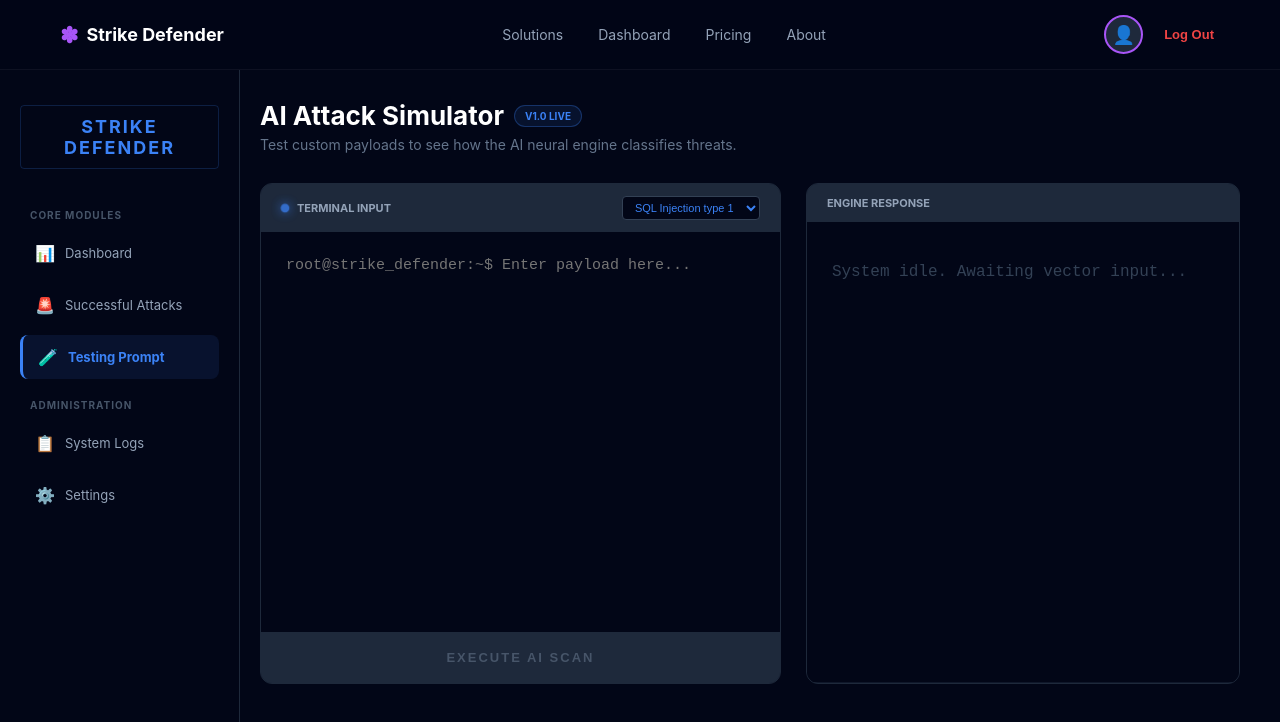
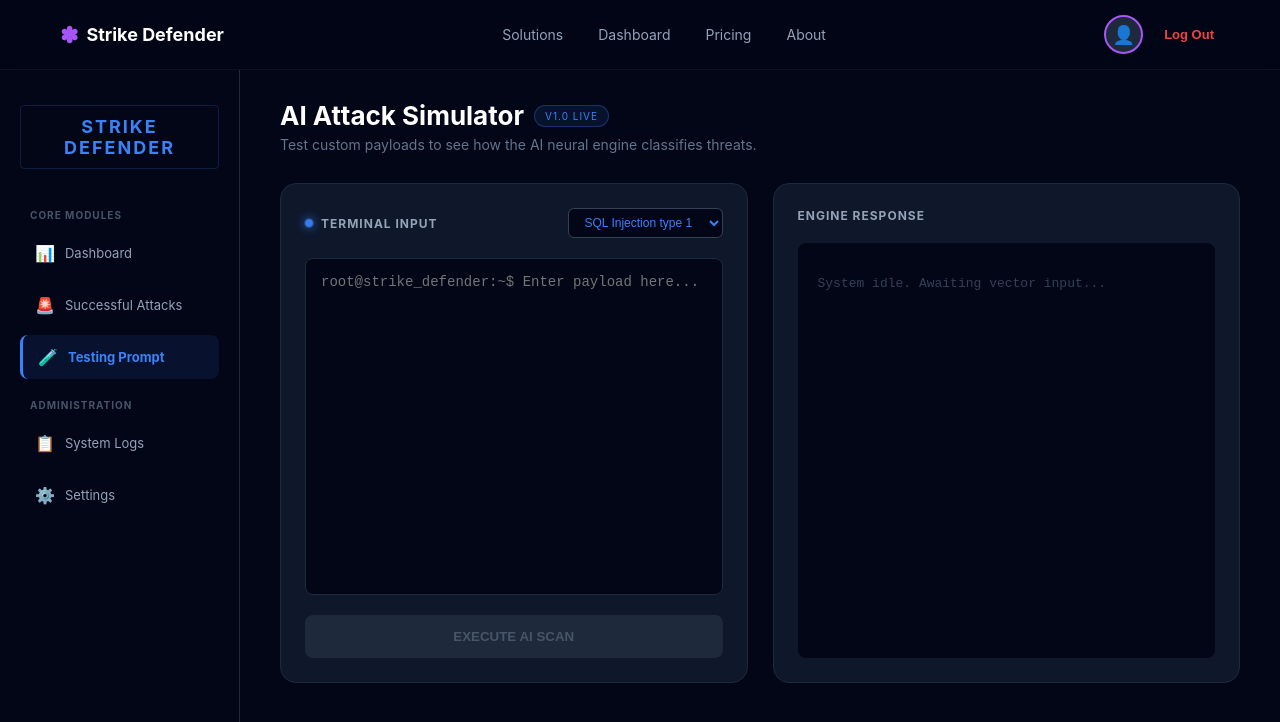
Before and after one commit to ahmed212004/Graduation, a React (Create React App) app: page /prompt-testing in a window 1280 px wide. Shown: the top 722 px of the page. Built offline with nearby package versions, Linux system fonts and the light colour scheme; sample sign-in values are in the browser's storage.

Commit message:
All style is ready

```diff
--- a/src/components/PromptTesting.js
+++ b/src/components/PromptTesting.js
@@ -4,7 +4,6 @@ import Navbar from "../components/Navbar";
 import Sidebar from "../components/Sidebar";
 import { motion, AnimatePresence } from "framer-motion";
 
-// استدعاء ملف الستايل (تأكد من صحة المسار)
 import "../style/Simulator.css";
 
 function PromptTesting() {
@@ -13,10 +12,10 @@ function PromptTesting() {
   const [result, setResult] = useState(null);
   const [loading, setLoading] = useState(false);
   const [error, setError] = useState(null);
+  const [isMenuOpen, setIsMenuOpen] = useState(false); // لإدارة السايدبار في الموبايل
 
   const handleTestPrompt = async () => {
     if (!promptText.trim()) return;
-
     setLoading(true);
     setError(null);
     setResult(null);
@@ -37,10 +36,16 @@ function PromptTesting() {
   return (
     <div className="simulator-page-wrapper">
       <Navbar />
+
+      {/* زر الموبايل للسايدبار (بنفس ستايل الداشبورد) */}
+      <button className="mobile-menu-btn" onClick={() => setIsMenuOpen(!isMenuOpen)}>
+        {isMenuOpen ? "✕" : "☰"}
+      </button>
+
       <div className="simulator-container">
-        <Sidebar />
+        <Sidebar isOpen={isMenuOpen} setIsOpen={setIsMenuOpen} />
 
-        <main className="simulator-main">
+        <main className={`simulator-main ${isMenuOpen ? 'blur-effect' : ''}`} onClick={() => isMenuOpen && setIsMenuOpen(false)}>
           <header style={{ marginBottom: "30px" }}>
             <div style={{ display: "flex", alignItems: "center", gap: "10px" }}>
               <h1 style={{ fontSize: "26px", fontWeight: "bold", margin: 0 }}>AI Attack Simulator</h1>
@@ -97,10 +102,10 @@ function PromptTesting() {
                   )}
 
                   {loading && (
-                    <motion.div initial={{ opacity: 0 }} animate={{ opacity: 1 }} style={{ color: "#3b82f6" }}>
-                      {"[>]"} Initializing Neural Scan...<br />
-                      {"[>]"} Analyzing payload entropy...<br />
-                      {"[>]"} Matching against attack patterns...
+                    <motion.div initial={{ opacity: 0 }} animate={{ opacity: 1 }} style={{ color: "#3b82f6", lineHeight: '1.8' }}>
+                      {`[>]`} Initializing Neural Scan...<br />
+                      {`[>]`} Analyzing payload entropy...<br />
+                      {`[>]`} Matching against attack patterns...
                     </motion.div>
                   )}
 
--- a/src/style/Simulator.css
+++ b/src/style/Simulator.css
@@ -1,70 +1,103 @@
-/* الهيكل العام */
+/* --- Simulator Layout --- */
 .simulator-page-wrapper {
   min-height: 100vh;
   background: #020617;
   color: #fff;
-  display: flex;
-  flex-direction: column;
 }
 
 .simulator-container {
   display: flex;
-  flex: 1;
-  margin-top: 70px;
+  min-height: 100vh;
 }
 
 .simulator-main {
   flex: 1;
-  margin-left: 220px;
-  padding: 30px 40px;
-  width: calc(100% - 220px);
+  margin-left: 240px; /* عرض السايدبار للكمبيوتر */
+  padding: 100px 40px 40px;
+  transition: all 0.3s ease-in-out;
   box-sizing: border-box;
 }
 
-/* التقسيم */
+/* --- Badges & Headers --- */
+.beta-badge-style {
+  font-size: 10px;
+  background: rgba(59, 130, 246, 0.1);
+  color: #3b82f6;
+  padding: 4px 10px;
+  border-radius: 20px;
+  border: 1px solid rgba(59, 130, 246, 0.3);
+  letter-spacing: 1px;
+}
+
+/* --- Simulator Grid --- */
 .simulator-grid {
   display: grid;
-  grid-template-columns: 1.2fr 1fr;
+  grid-template-columns: 1fr 1fr;
   gap: 25px;
+  align-items: start;
 }
 
+/* --- Cards Styling --- */
 .input-card, .result-card {
   background: #0f172a;
   border: 1px solid #1e293b;
-  border-radius: 12px;
-  overflow: hidden;
+  border-radius: 16px;
+  padding: 24px;
   display: flex;
   flex-direction: column;
+  min-height: 450px;
 }
 
 .card-header {
-  background: #1e293b;
-  padding: 12px 20px;
   display: flex;
   justify-content: space-between;
   align-items: center;
-  font-size: 11px;
+  margin-bottom: 20px;
+  color: #94a3b8;
+  font-size: 12px;
   font-weight: bold;
-  color: #94a3b8;
+  letter-spacing: 1px;
 }
 
-/* الزراير والقوائم */
-.execute-btn {
-  background: linear-gradient(135deg, #3b82f6 0%, #2563eb 100%);
-  color: #ffffff;
-  border: none;
-  padding: 18px;
-  font-weight: 700;
+/* --- Input Elements --- */
+.simulator-select {
+  background: #020617;
+  border: 1px solid #334155;
+  color: #3b82f6;
+  padding: 6px 12px;
+  border-radius: 6px;
+  font-size: 12px;
+  outline: none;
   cursor: pointer;
-  font-size: 13px;
-  letter-spacing: 2px;
-  text-transform: uppercase;
-  transition: all 0.3s ease;
 }
 
-.execute-btn:hover:not(:disabled) {
-  background: linear-gradient(135deg, #60a5fa 0%, #3b82f6 100%);
-  box-shadow: 0 0 20px rgba(59, 130, 246, 0.4);
+.terminal-textarea {
+  flex: 1;
+  background: #020617;
+  border: 1px solid #1e293b;
+  border-radius: 8px;
+  padding: 15px;
+  color: #4ade80;
+  font-family: 'Fira Code', monospace;
+  font-size: 14px;
+  resize: none;
+  outline: none;
+  margin-bottom: 20px;
+}
+
+.terminal-textarea:focus {
+  border-color: #3b82f6;
+}
+
+.execute-btn {
+  background: #3b82f6;
+  color: white;
+  border: none;
+  padding: 14px;
+  border-radius: 8px;
+  font-weight: bold;
+  cursor: pointer;
+  transition: 0.3s;
 }
 
 .execute-btn:disabled {
@@ -73,83 +106,60 @@
   cursor: not-allowed;
 }
 
-.simulator-select {
+/* --- Console/Result Window --- */
+.console-window {
+  flex: 1;
   background: #020617;
-  color: #3b82f6;
-  border: 1px solid #334155;
-  border-radius: 4px;
-  font-size: 11px;
-  padding: 4px 8px;
-  outline: none;
-  cursor: pointer;
-}
-
-.beta-badge-style {
-  font-size: 10px;
-  background: rgba(59, 130, 246, 0.1);
-  padding: 4px 10px;
-  border-radius: 20px;
-  color: #3b82f6;
-  border: 1px solid rgba(59, 130, 246, 0.3);
-  font-weight: 700;
-}
-
-/* منطقة الإدخال والكونسول */
-.terminal-textarea {
-  flex: 1;
-  min-height: 350px;
-  background: #020617;
-  border: none;
-  padding: 25px;
-  color: #4ade80;
-  font-family: 'Courier New', monospace;
-  font-size: 15px;
-  outline: none;
-  resize: none;
-}
-
-.console-window {
-  padding: 25px;
-  background: #020617;
-  height: 410px;
+  border-radius: 8px;
+  padding: 20px;
+  font-family: monospace;
   overflow-y: auto;
-  font-family: 'Courier New', monospace;
 }
 
 .result-status-box {
-  padding: 20px;
-  border-radius: 10px;
-  border: 1px dashed;
+  border-left: 4px solid;
+  padding: 15px;
+  background: rgba(255, 255, 255, 0.02);
+  margin-bottom: 15px;
   display: flex;
   justify-content: space-between;
   align-items: center;
-  background: rgba(15, 23, 42, 0.8);
-  margin-bottom: 20px;
 }
 
 .json-output-style {
+  color: #94a3b8;
   font-size: 12px;
-  color: #94a3b8;
-  background: #020617;
-  padding: 15px;
-  border-radius: 8px;
-  border: 1px solid #1e293b;
+  line-height: 1.5;
+  margin: 0;
   white-space: pre-wrap;
-  word-break: break-all;
 }
 
+/* --- Animations --- */
 .pulse-dot {
-  width: 8px; height: 8px; background: #3b82f6;
-  border-radius: 50%; box-shadow: 0 0 10px #3b82f6;
-  animation: pulse 1.5s infinite;
+  width: 8px;
+  height: 8px;
+  background: #3b82f6;
+  border-radius: 50%;
+  box-shadow: 0 0 10px #3b82f6;
+  animation: pulse 2s infinite;
 }
 
 @keyframes pulse {
-  0%, 100% { opacity: 1; transform: scale(1); }
-  50% { opacity: 0.5; transform: scale(1.2); }
+  0% { transform: scale(0.95); opacity: 0.7; }
+  70% { transform: scale(1.1); opacity: 1; }
+  100% { transform: scale(0.95); opacity: 0.7; }
 }
 
+/* --- Mobile Specific --- */
 @media (max-width: 1024px) {
-  .simulator-grid { grid-template-columns: 1fr; }
-  .simulator-main { margin-left: 0; width: 100%; }
+  .simulator-main {
+    margin-left: 0;
+    padding: 100px 20px 40px;
+  }
+  .simulator-grid {
+    grid-template-columns: 1fr;
+  }
+  .input-card, .result-card {
+    min-height: auto;
+  }
 }
```
